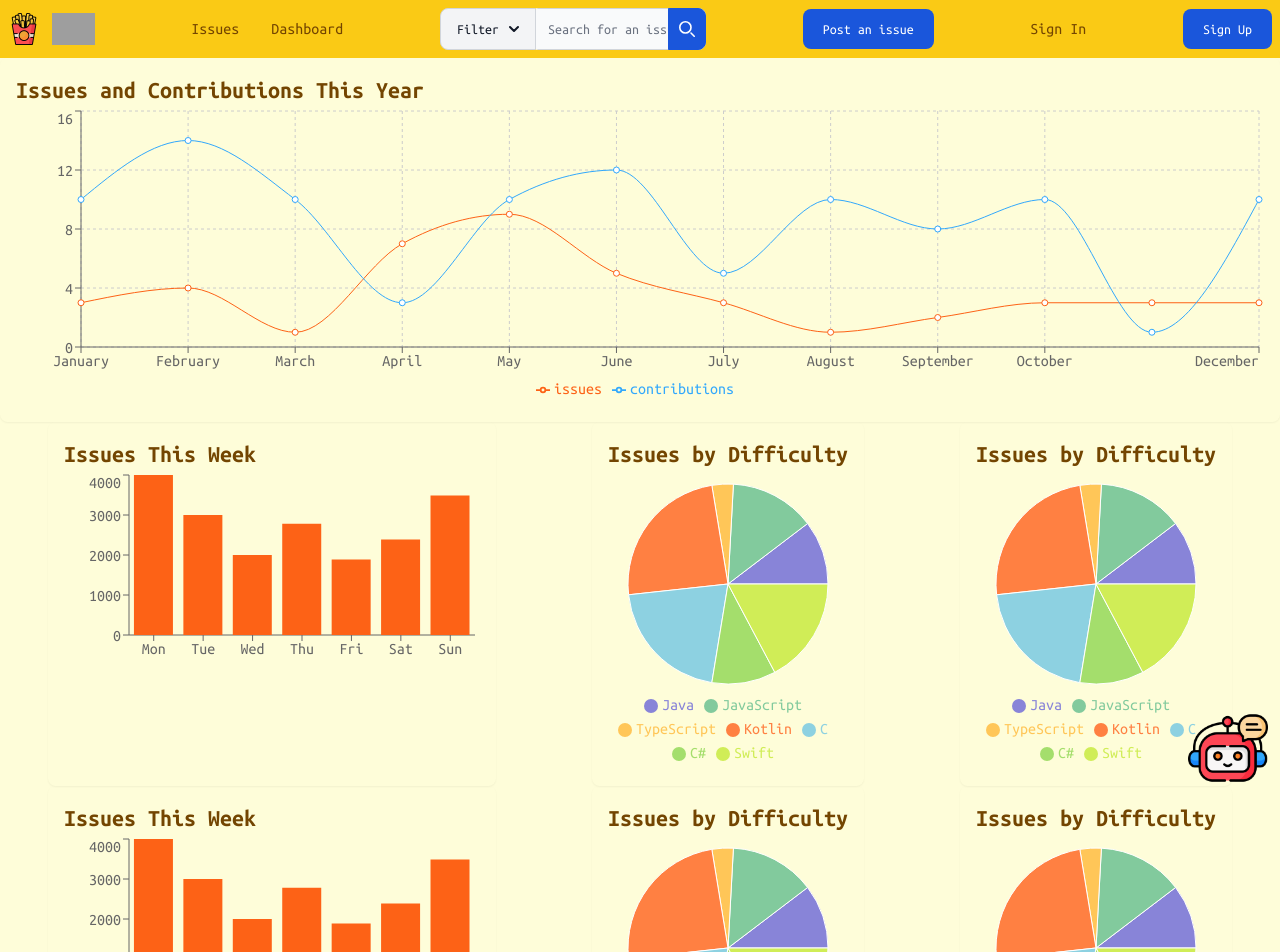
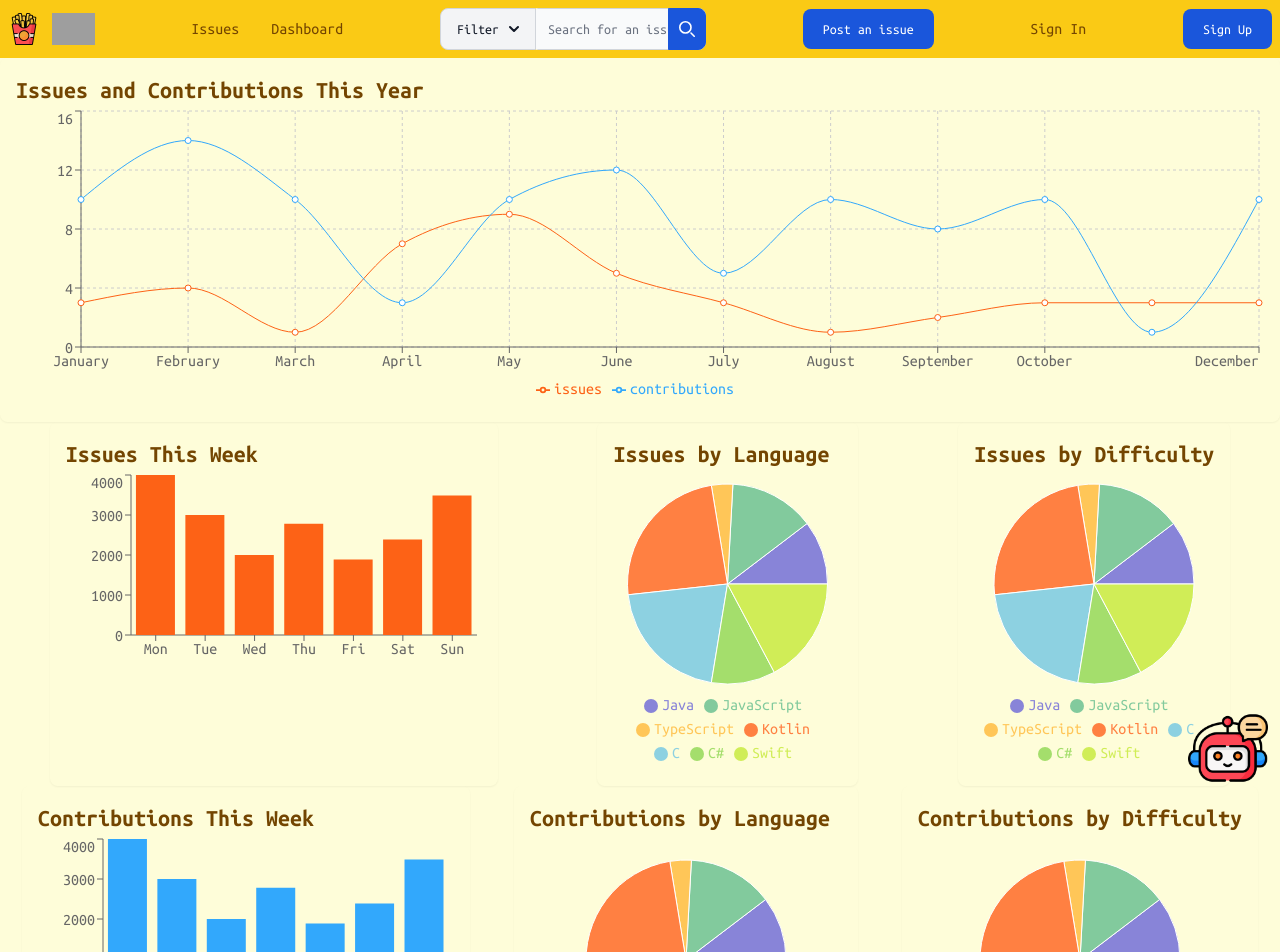
Before and after one commit to XinyuZ0416/GitFries-v2, a Next.js app: page /dashboard in a window 1280 px wide. Shown: the top 952 px of the page. Built offline with nearby package versions, Linux system fonts and the light colour scheme; grey boxes are pictures that could not be loaded.

Commit message:
added props on chart

```diff
--- a/src/app/dashboard/page.tsx
+++ b/src/app/dashboard/page.tsx
@@ -1,3 +1,4 @@
+'use client'
 import GitFriesLineChart from '@/components/line-chart'
 import GitFriesBarChart from '@/components/bar-chart'
 import React from 'react'
@@ -8,14 +9,14 @@ export default function DashboardPage() {
     <>
     <GitFriesLineChart />
     <div className='flex w-full justify-around'>
-      <GitFriesBarChart />
-      <GitFriesPieChart />
-      <GitFriesPieChart />
+      <GitFriesBarChart title={"Issues This Week"} color={"#FD6216"} />
+      <GitFriesPieChart title={"Issues by Language"} />
+      <GitFriesPieChart title={"Issues by Difficulty"} />
     </div>
     <div className='flex w-full justify-around'>
-      <GitFriesBarChart />
-      <GitFriesPieChart />
-      <GitFriesPieChart />
+      <GitFriesBarChart title={"Contributions This Week"} color={"#32A8FC"} />
+      <GitFriesPieChart title={"Contributions by Language"} />
+      <GitFriesPieChart title={"Contributions by Difficulty"} />
     </div>
     </>
   )
--- a/src/components/bar-chart.tsx
+++ b/src/components/bar-chart.tsx
@@ -2,12 +2,17 @@
 import React from 'react';
 import { BarChart, Bar, ResponsiveContainer, XAxis, YAxis, Tooltip } from 'recharts';
 
-export default function GitFriesBarChart() {
-  type BarChartData = {
-    day: string,
-    issues: number
-  }
+interface GitFriesBarChartProps {
+  title: string,
+  color: string
+}
 
+type BarChartData = {
+  day: string,
+  issues: number
+}
+
+export default function GitFriesBarChart({title, color}: GitFriesBarChartProps) {
   const data: BarChartData[] = [
     { day: 'Mon', issues: 4000 },
     { day: 'Tue', issues: 3000 },
@@ -21,14 +26,14 @@ export default function GitFriesBarChart() {
   return (
     <>
     <div className='w-full max-w-md rounded-lg shadow-sm p-4'>
-      <h2 className="text-2xl font-bold">Issues This Week</h2>
+      <h2 className="text-2xl font-bold">{title}</h2>
       <div className="w-full h-64">
         <ResponsiveContainer width="100%" height={200}>
           <BarChart data={data}>
             <XAxis dataKey="day" />
             <YAxis />
             <Tooltip />
-            <Bar dataKey="issues" fill="#FD6216" />
+            <Bar dataKey="issues" fill={color} />
           </BarChart>
         </ResponsiveContainer>
       </div>
--- a/src/components/pie-chart.tsx
+++ b/src/components/pie-chart.tsx
@@ -2,12 +2,16 @@
 import React, { useState, useEffect } from 'react'
 import { PieChart, Pie, Cell, Tooltip, Legend, ResponsiveContainer } from 'recharts'
 
-export default function GitFriesPieChart() {
-  type PieChartData = {
-    key: string,
-    value: number
-  }
+interface GitFriesPieChartProps {
+  title: string
+}
 
+type PieChartData = {
+  key: string,
+  value: number
+}
+
+export default function GitFriesPieChart({title}: GitFriesPieChartProps) {
   const data: PieChartData[] = [
     { key: "Java", value: 3 },
     { key: "JavaScript", value: 4 },
@@ -23,7 +27,7 @@ export default function GitFriesPieChart() {
   return (
     <>
     <div className='rounded-lg shadow-sm p-4'>
-      <h2 className="text-2xl font-bold">Issues by Difficulty</h2>
+      <h2 className="text-2xl font-bold">{title}</h2>
       <ResponsiveContainer width="100%" height={300}>
         <PieChart width={730} height={250}>
         <Tooltip />
```
